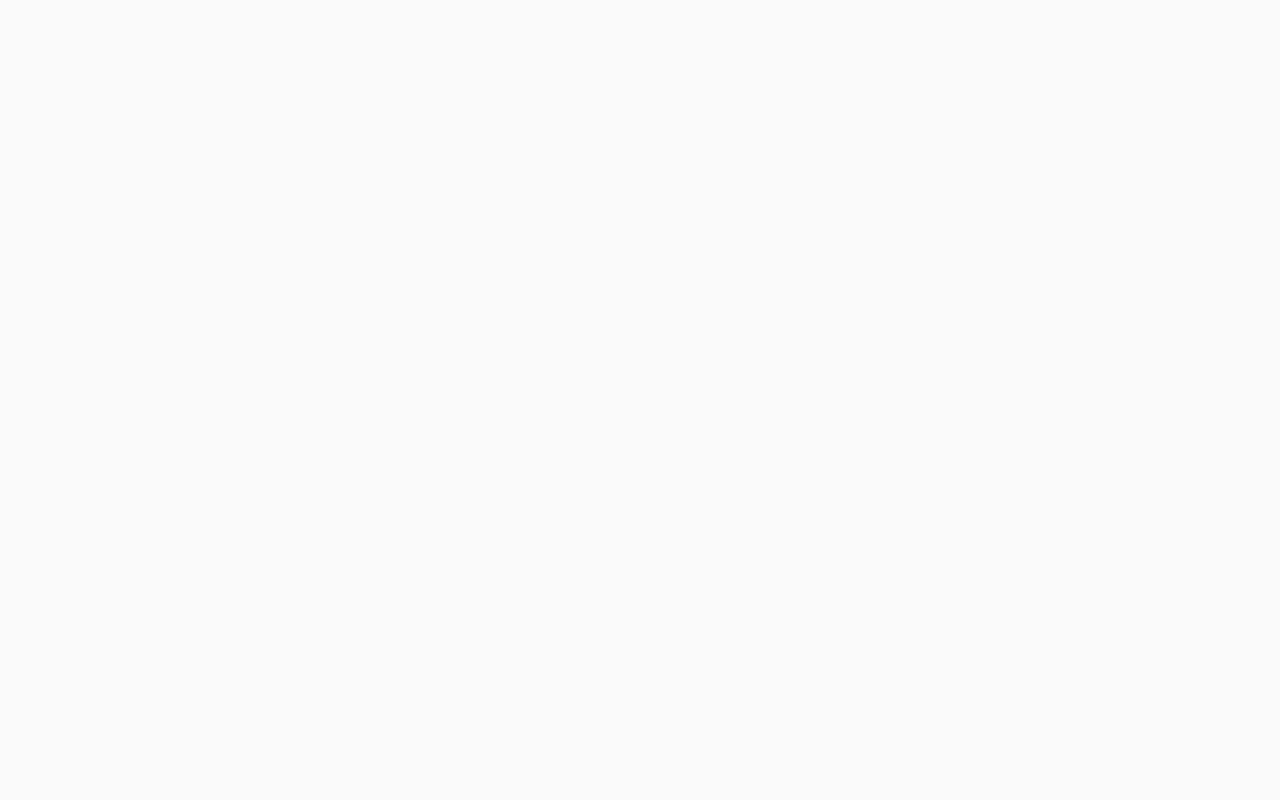
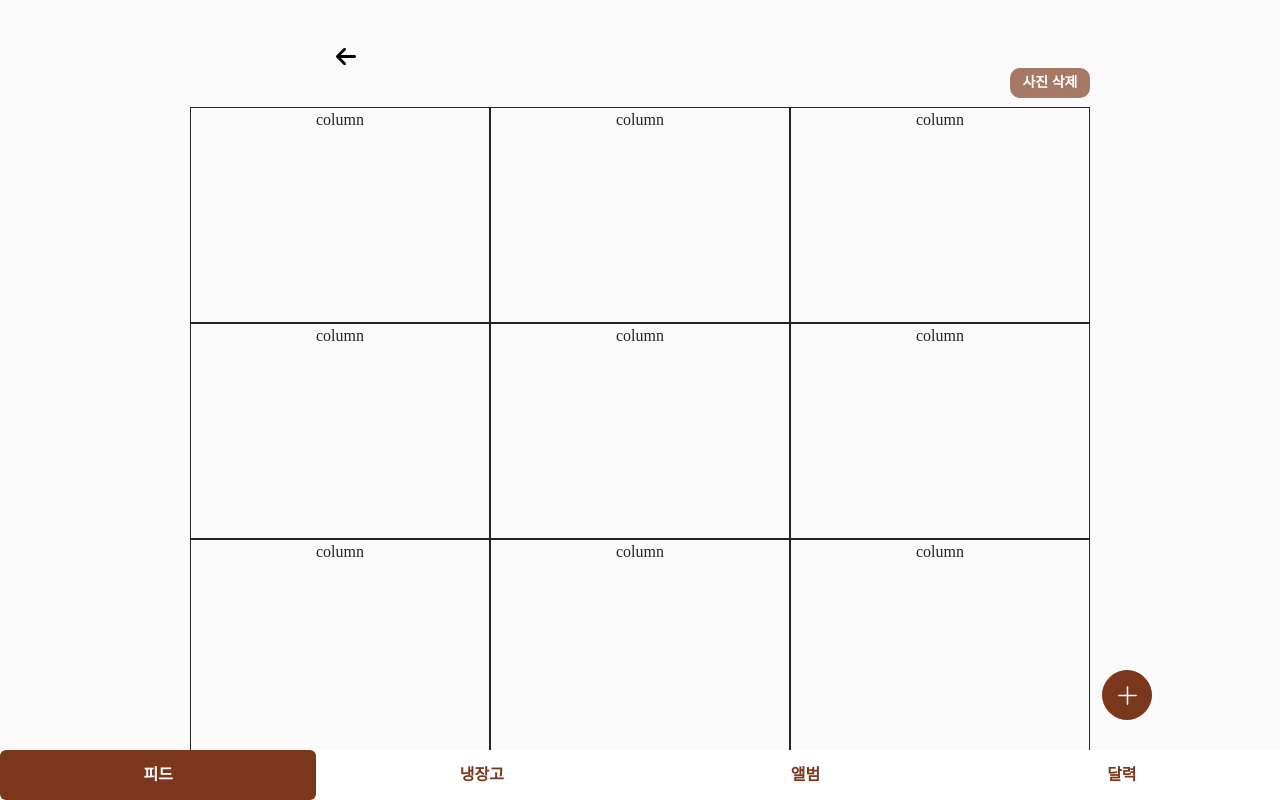
Before and after one commit to sunmingLee/Sai, a Vue app in the folder FrontEnd/: page /album/picture in a window 1280 px wide. Before the commit this address had no page. Built offline with nearby package versions, Linux system fonts and the light colour scheme; a web font is replaced by a local one.

Commit message:
Feat: Add temporary AlbumPicture.vue

```diff
--- a/FrontEnd/src/components/album/AlbumFolder.vue
+++ b/FrontEnd/src/components/album/AlbumFolder.vue
@@ -2,7 +2,7 @@
   <div>
     <HeaderTitle title="앨범"></HeaderTitle>
     <ul class="list-group list-group-flush">
-        <li class="list-group-item"><img src="@/assets/images/여행1.jpg" class="img-fluid" alt="..."><div class="folder-name">NYC</div></li>
+        <li class="list-group-item" @click="seeFolder"><img src="@/assets/images/여행1.jpg" class="img-fluid" alt="..."><div ref="folderName" class="folder-name">NYC</div></li>
         <li class="list-group-item"><img src="@/assets/images/여행2.jpg" class="img-fluid" alt="..."><div class="folder-name">제주도</div></li>
         <li class="list-group-item"><img src="@/assets/images/여행3.jpg" class="img-fluid" alt="..."><div class="folder-name">일본</div></li>
         <li class="list-group-item"><img src="@/assets/images/여행1.jpg" class="img-fluid" alt="..."><div class="folder-name">NYC</div></li>
@@ -45,7 +45,13 @@
 <script>
 import HeaderTitle from '../common/HeaderTitle.vue'
 export default {
-  components: { HeaderTitle }
+  components: { HeaderTitle },
+  methods: {
+    seeFolder () {
+    //   console.log(this.$refs.folderName.innerText)
+      this.$router.push({ name: 'picture', params: { folderName: this.$refs.folderName.innerText } })
+    }
+  }
 }
 </script>
 
--- /dev/null
+++ b/FrontEnd/src/components/album/AlbumPicture.vue
@@ -0,0 +1,101 @@
+<template>
+  <div class="picture-wrap">
+    <HeaderTitle :title="this.$route.params.folderName" hasBack="true"></HeaderTitle>
+    <div class="button-wrap"><Button buttonClass="small information" buttonText="사진 삭제"></Button></div>
+    <div class="container text-center">
+        <div class="row" v-for="(item, index) in pictures" :key="index" >
+            <div class="col">
+            {{ item.ImagePath }}
+            </div>
+            <div class="col">
+            {{ item.ImagePath }}
+            </div>
+            <div class="col">
+            {{ item.ImagePath }}
+            </div>
+        </div>
+    </div>
+     <!-- Button trigger modal -->
+    <button id="btn-modal" type="button" class="btn btn-primary" data-bs-toggle="modal" data-bs-target="#exampleModal">
+    <img style="width:25px;" src="@/assets/images/plus-lg.svg" alt="plus">
+    </button>
+
+    <!-- Modal -->
+    <div class="modal fade" id="exampleModal" tabindex="-1" aria-labelledby="exampleModalLabel" aria-hidden="true">
+    <div class="modal-dialog">
+        <div class="modal-content">
+        <div class="modal-header">
+            <h5 class="modal-title" id="exampleModalLabel">앨범명</h5>
+            <button type="button" class="btn-close" data-bs-dismiss="modal" aria-label="Close"></button>
+        </div>
+        <div class="modal-body">
+            <input type="text">
+        </div>
+        <div class="modal-footer">
+            <button type="button" class="btn btn-secondary" data-bs-dismiss="modal">취소</button>
+            <button type="button" class="btn btn-primary" data-bs-dismiss="modal">만들기</button>
+        </div>
+        </div>
+    </div>
+    </div>
+    <!-- <input type="file" class="form-control" id="customFile" /> -->
+
+  </div>
+</template>
+
+<script>
+import HeaderTitle from '../common/HeaderTitle.vue'
+import Button from '../common/Button.vue'
+export default {
+  components: { HeaderTitle, Button },
+  data () {
+    return {
+      pictures: [
+        { ImagePath: 'column' },
+        { ImagePath: 'column' },
+        { ImagePath: 'column' },
+        { ImagePath: 'column' },
+        { ImagePath: 'column' },
+        { ImagePath: 'column' }
+      ]
+    }
+  }
+}
+</script>
+
+<style scoped lang="scss">
+.picture-wrap{
+    height: 90%;
+    .container{
+        height: 100%;
+        .row{
+            height: 30%;
+            .col{
+                border: 0.5px solid;
+            }
+        }
+    }
+}
+.button-wrap{
+    text-align: right;
+    margin-bottom: 1%;
+}
+.btn{
+    height: 40px;
+    &-primary{
+    --bs-btn-bg: #7b371c;
+    --bs-btn-border-color: #7b371c;
+    --bs-btn-hover-bg: #54210d;
+    --bs-btn-hover-border-color: #54210d;
+    --bs-btn-focus-shadow-rgb: none;
+    }
+    &#btn-modal{
+        position: absolute;
+        right: 10%;
+        bottom: 10%;
+        border-radius: 50%;
+        width: 50px;
+        height: 50px;
+    }
+}
+</style>
--- a/FrontEnd/src/router/index.js
+++ b/FrontEnd/src/router/index.js
@@ -6,6 +6,7 @@ import SearchIdView from '@/views/SearchIdView.vue'
 import SearchPasswordView from '@/views/SearchPasswordView.vue'
 import AlbumView from '@/views/AlbumView.vue'
 import AlbumFolder from '@/components/album/AlbumFolder.vue'
+import AlbumPicture from '@/components/album/AlbumPicture.vue'
 
 const routes = [
   {
@@ -43,6 +44,12 @@ const routes = [
         path: 'folder',
         name: 'folder',
         component: AlbumFolder
+      },
+      {
+        path: 'picture',
+        name: 'picture',
+        component: AlbumPicture,
+        props: true
       }
     ]
   }
```
Also changed, not shown: FrontEnd/src/assets/images/plus-lg.svg (added).
